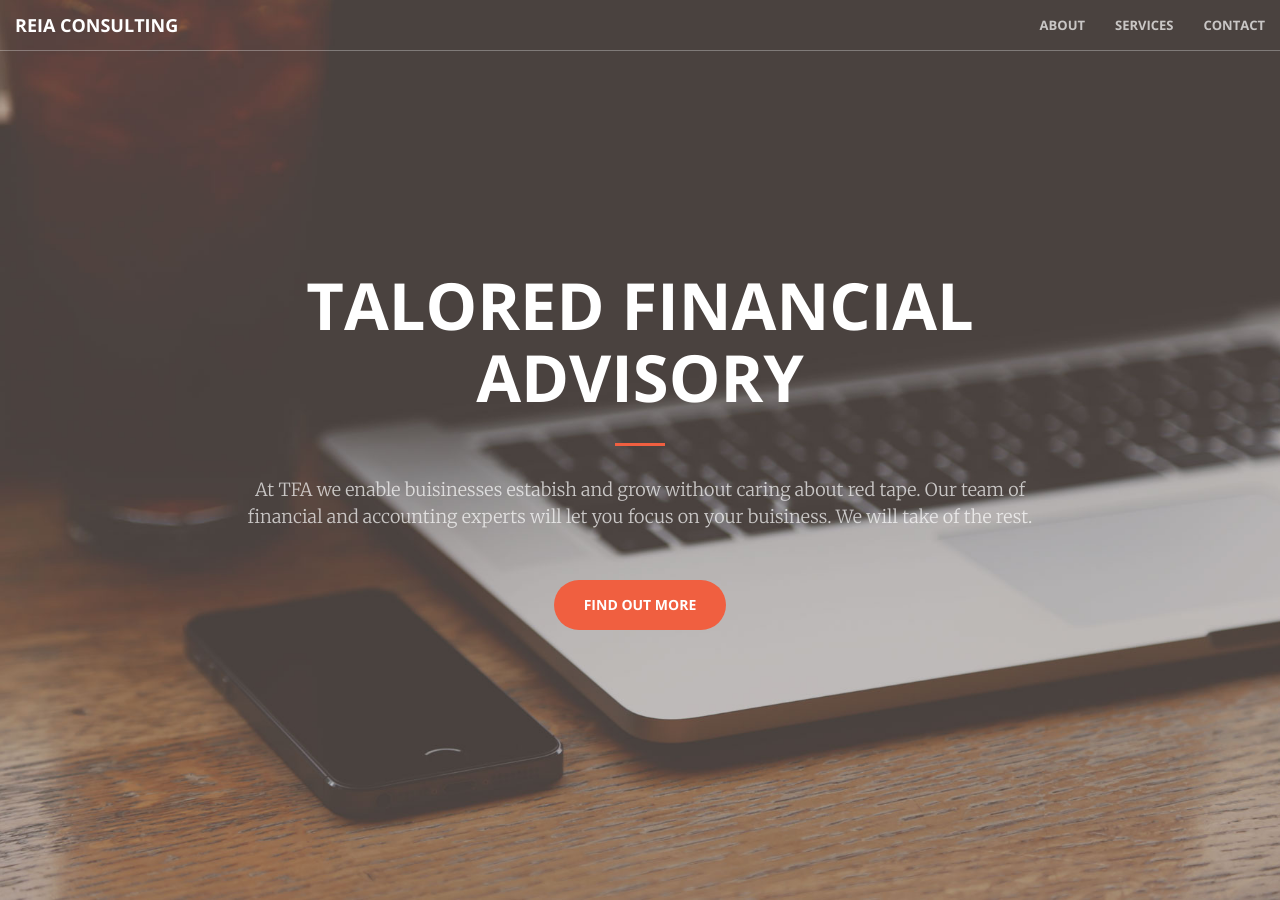
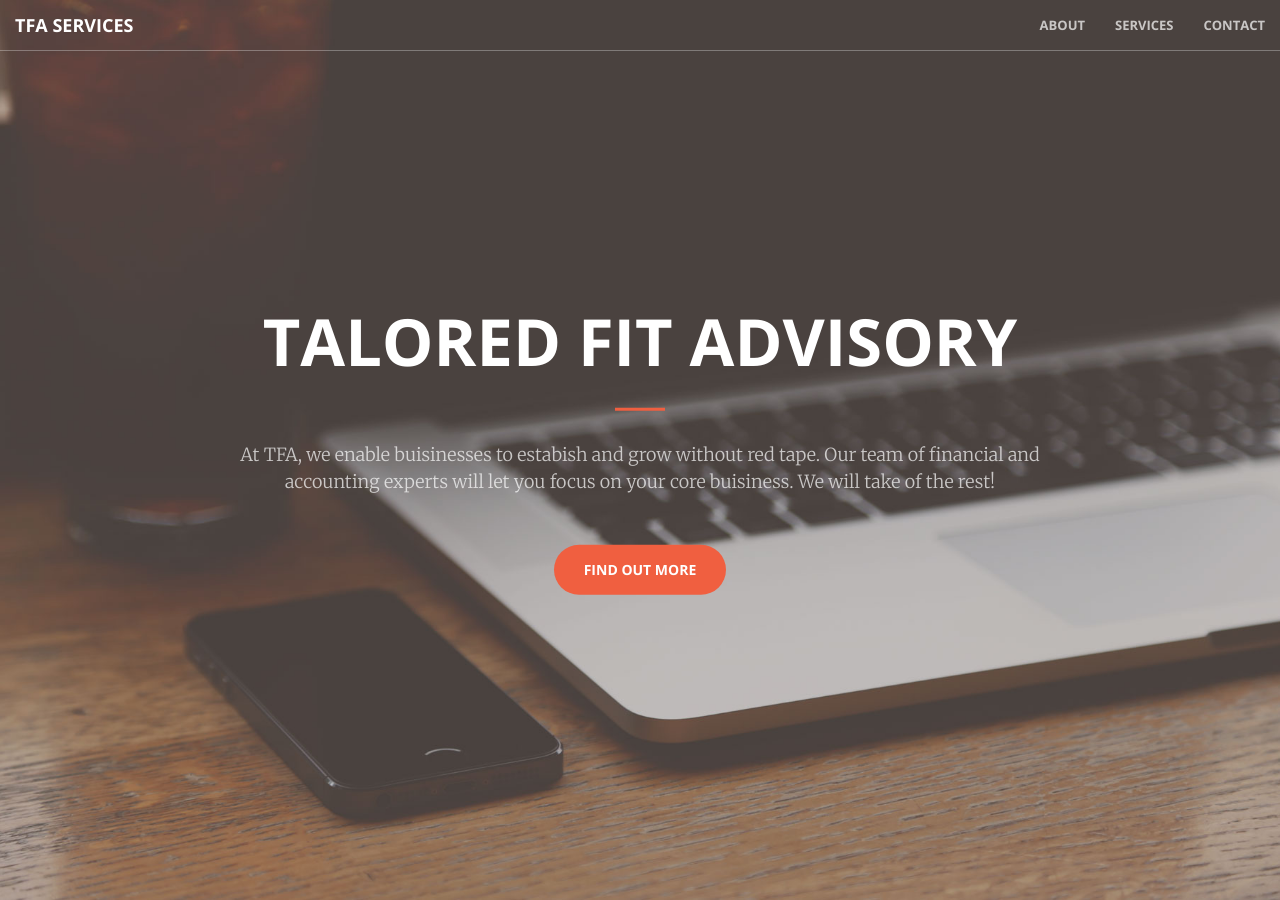
Before and after one commit to simone-c/simone-c.github.io, a Jekyll site: the page built from index.html, in a window 1280 px wide and 900 px high. Built offline with Jekyll 4.4.1, drawn with Linux system fonts in a browser that asks for light colours.

Commit message:
Changed Headers.

```diff
--- a/_includes/header.html
+++ b/_includes/header.html
@@ -1,12 +1,12 @@
 <header>
     <div class="header-content">
         <div class="header-content-inner">
-            <h1>Talored Financial Advisory</h1>
+            <h1>Talored Fit Advisory</h1>
             <hr>
             <p>
-                At TFA we enable buisinesses estabish and grow without caring about red tape.
-                Our team of financial and accounting experts will let you focus on your buisiness.
-                We will take of the rest.
+                At TFA, we enable buisinesses to estabish and grow without red tape.
+                Our team of financial and accounting experts will let you focus on your core buisiness.
+                We will take of the rest!
             </p>
             <a href="#about" class="btn btn-primary btn-xl page-scroll">Find Out More</a>
         </div>
--- a/_includes/nav.html
+++ b/_includes/nav.html
@@ -8,7 +8,7 @@
                 <span class="icon-bar"></span>
                 <span class="icon-bar"></span>
             </button>
-            <a class="navbar-brand page-scroll" href="#page-top">REIA Consulting</a>
+            <a class="navbar-brand page-scroll" href="#page-top">TFA Services</a>
         </div>
 
         <!-- Collect the nav links, forms, and other content for toggling -->
```
